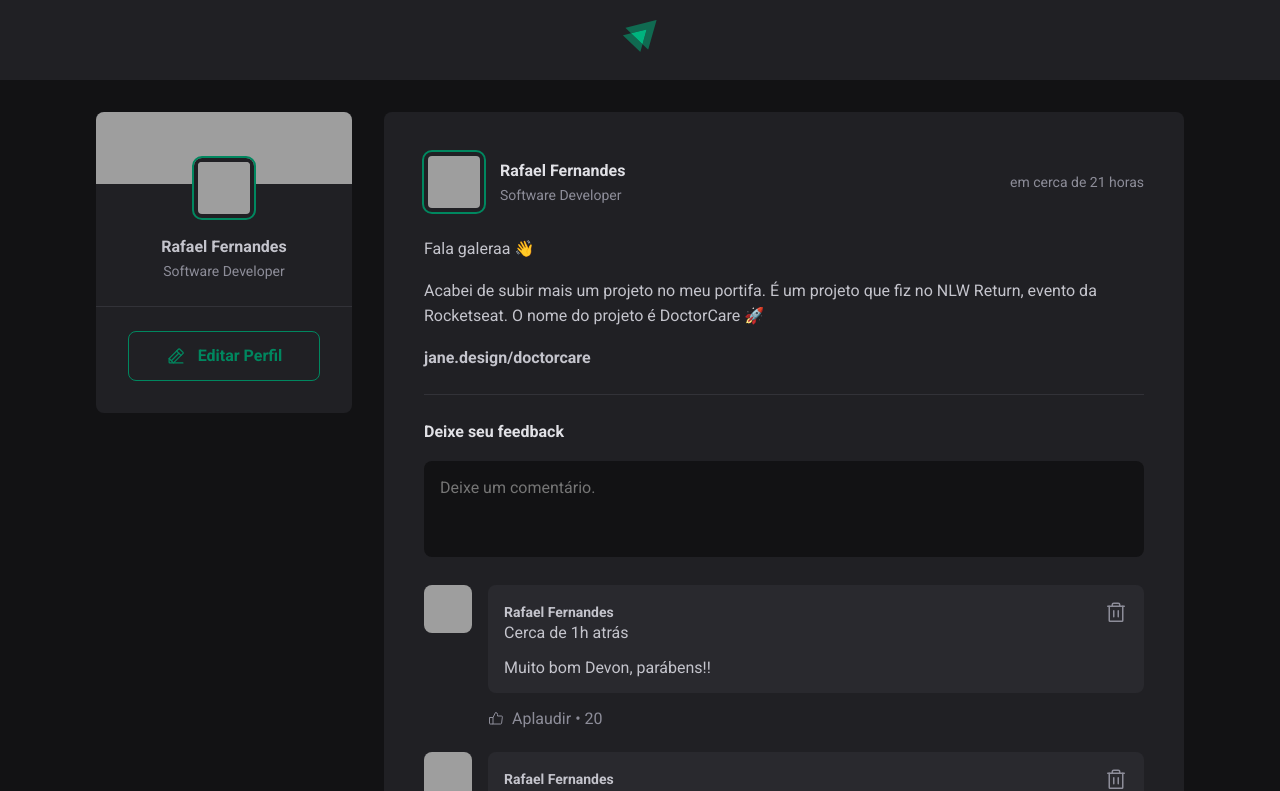
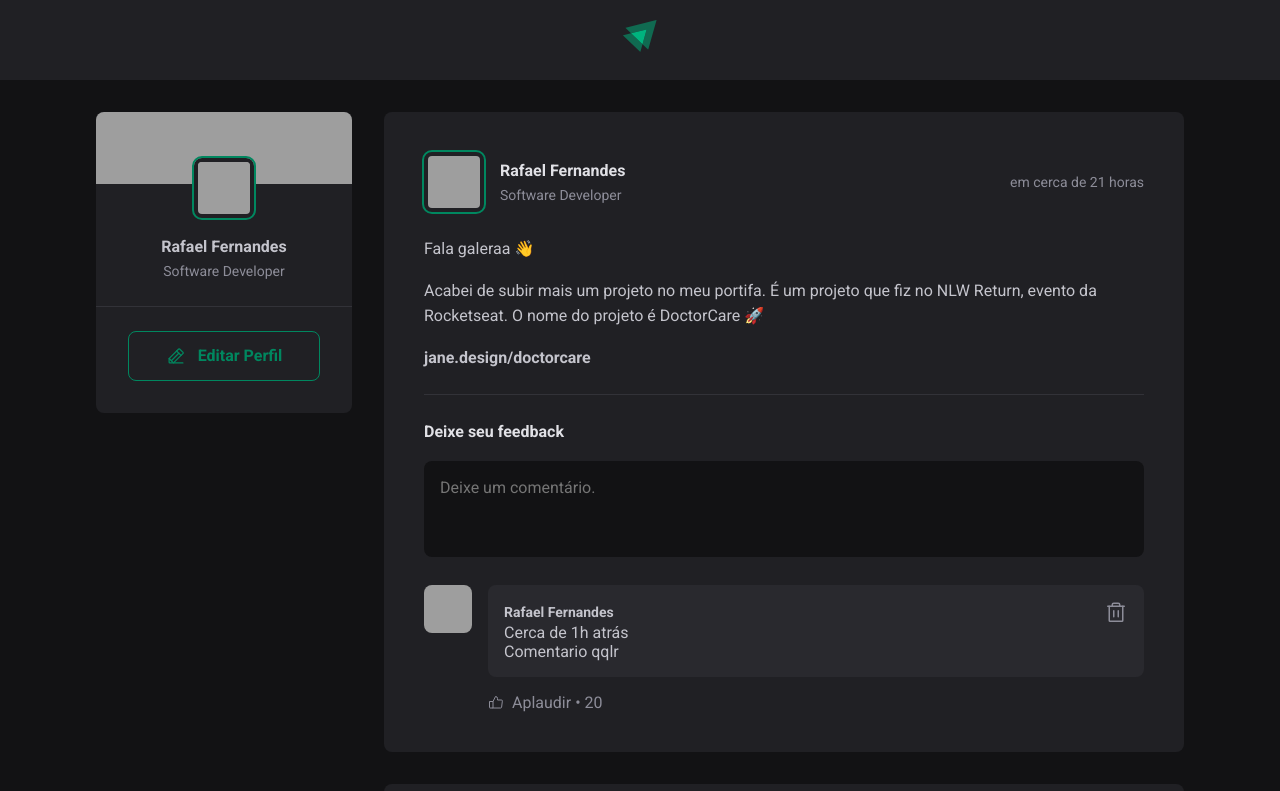
Before and after one commit to raferdev/ignite_social, a React (Vite) app: page / in a window 1280 px wide. Shown: the top 791 px of the page. Built offline with nearby package versions, Linux system fonts and the light colour scheme; grey boxes are pictures that could not be loaded.

Commit message:
feat: new comment interaction using declarative programming

```diff
--- a/src/components/Comment.jsx
+++ b/src/components/Comment.jsx
@@ -2,7 +2,7 @@ import styles from "./Comment.module.css";
 import { ThumbsUp, Trash } from "phosphor-react";
 import { Avatar } from "./Avatar.jsx";
 
-export function Comment() {
+export function Comment({content}) {
   return (
     <div className={styles.comment}>
       <Avatar hasBorder={false} src="https://media.licdn.com/dms/image/D4D03AQHXAtNJHVcbGw/profile-displayphoto-shrink_800_800/0/1665630311610?e=1679529600&v=beta&t=Izv36qKHlCAMmyaVrLs1g7JNQexrL3yJpODJnNqHDkw" />
@@ -21,7 +21,7 @@ export function Comment() {
             </button>
           </header>
 
-          <p>Muito bom Devon, parábens!!</p>
+         {content}
         </div>
 
         <footer>
--- a/src/components/Post.jsx
+++ b/src/components/Post.jsx
@@ -7,7 +7,9 @@ import { Comment } from "./Comment.jsx";
 import styles from "./Post.module.css";
 
 export function Post({ author, content, publishedAt }) {
-  const [comments, setComments] = useState([1, 2]);
+  const [comments, setComments] = useState(["Comentario qqlr"]);
+  const [newCommentText, setNewCommentText] = useState("");
+
   const publishedDateFormatted = format(
     publishedAt,
     "'Publicado' d 'de' LLLL 'ás' HH:mm'hrs'",
@@ -23,7 +25,12 @@ export function Post({ author, content, publishedAt }) {
 
   function handlerCreateNewContent() {
     event.preventDefault();
-    setComments([...comments, comments.length + 1]);
+    setNewCommentText("");
+    setComments([...comments, newCommentText]);
+  }
+  function handlerNewCommentText() {
+    const text = event.target.value;
+    setNewCommentText(text);
   }
 
   return (
@@ -46,7 +53,7 @@ export function Post({ author, content, publishedAt }) {
       <div className={styles.content}>
         {content.map((line) => {
           if (line.type === "paragraph") {
-            return <p>{line.content}</p>;
+            return <p> {line.content} </p>;
           } else if (line.type === "link") {
             return (
               <p>
@@ -58,14 +65,19 @@ export function Post({ author, content, publishedAt }) {
       </div>
       <form onSubmit={handlerCreateNewContent} className={styles.commentForm}>
         <strong>Deixe seu feedback</strong>
-        <textarea placeholder="Deixe um comentário." />
+        <textarea
+          value={newCommentText}
+          onChange={handlerNewCommentText}
+          name="comment"
+          placeholder="Deixe um comentário."
+        />
         <footer>
           <button type="submit">Publicar</button>
         </footer>
       </form>
       <div className={styles.commentList}>
         {comments.map((comment) => {
-          return <Comment />;
+          return <Comment content={comment} />;
         })}
       </div>
     </article>
```
